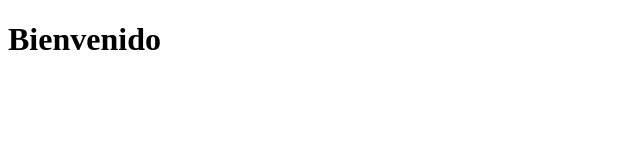
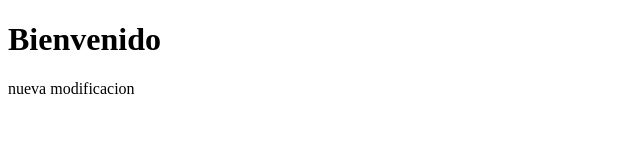
Before and after one commit to TUXTNO1/miWeb, a plain HTML site: page index.html in a window 1280 px wide. Shown: the whole page, without its empty margins (0-640 px from the left). Drawn offline with Linux system fonts and the light colour scheme.

Commit message:
Añadi un parrafo

```diff
--- a/index.html
+++ b/index.html
@@ -8,5 +8,6 @@
 </head>
 <body>
     <h1>Bienvenido</h1>
+    <p>nueva modificacion</p>
 </body>
 </html>
```
